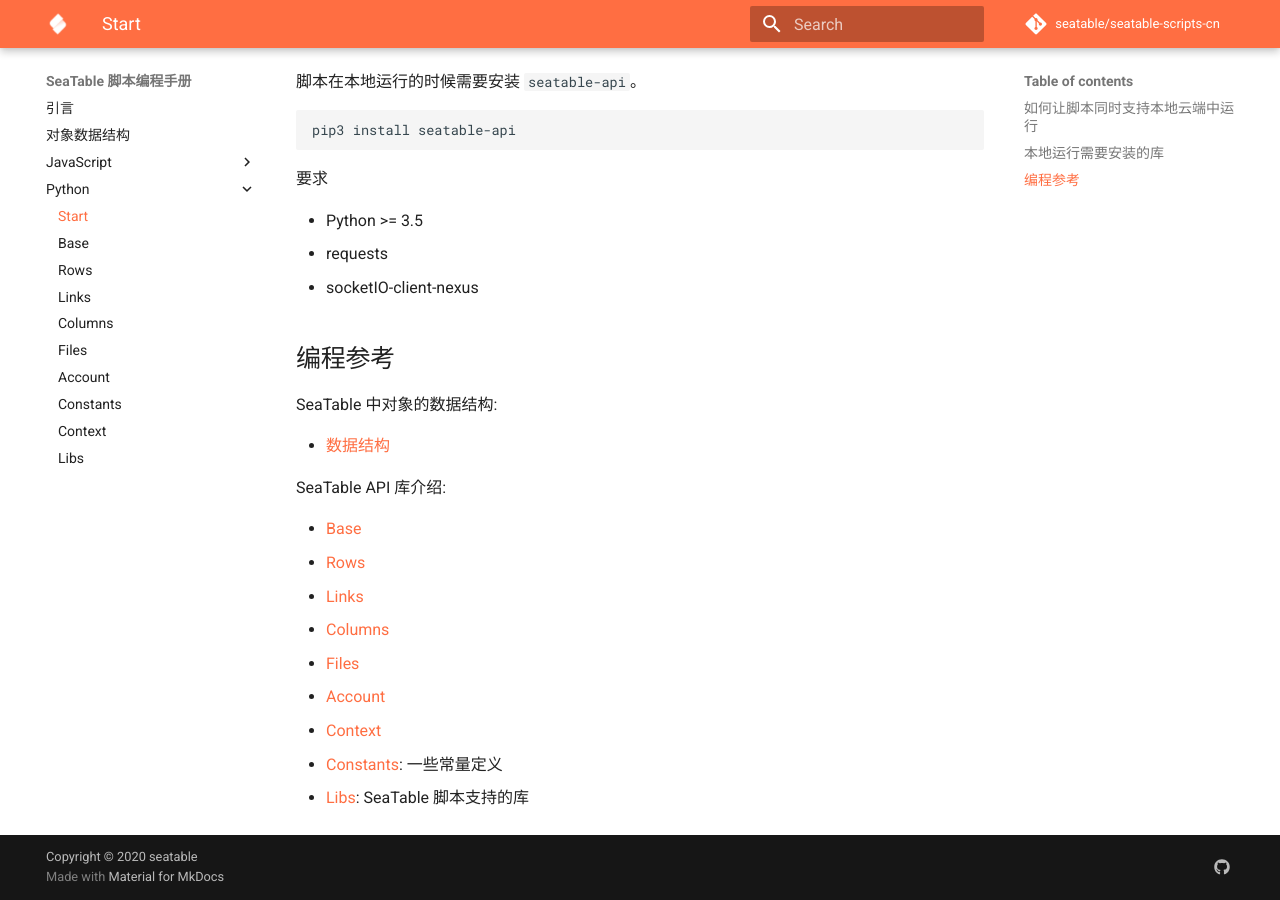
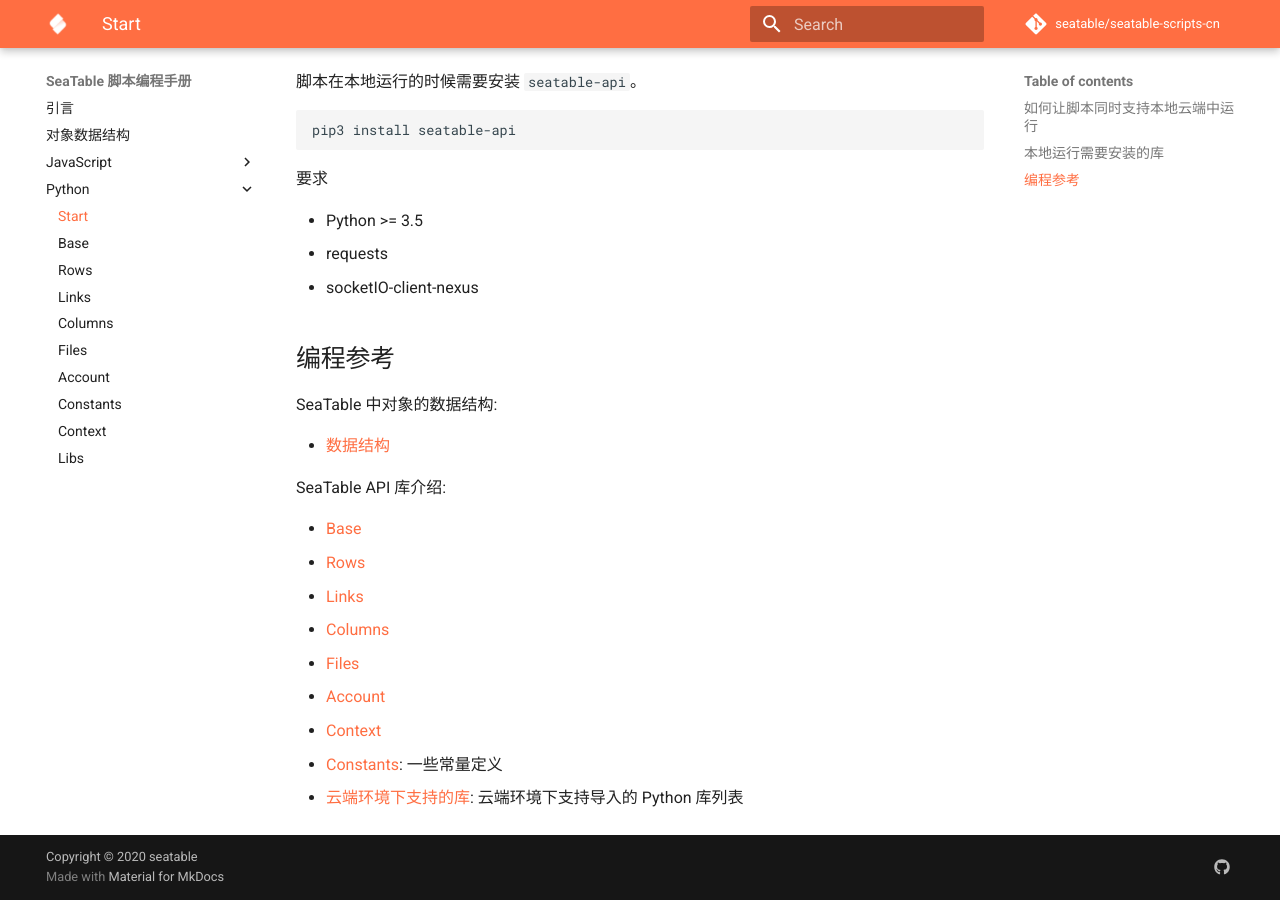
Before and after one commit to seatable/seatable-scripts-cn, an MkDocs documentation site: the page built from manual/python/README.md, in a window 1280 px wide and 900 px high, scrolled down 719 px. Built offline with MkDocs 1.6.1 and Material for MkDocs 9.7.7, drawn with Linux system fonts in a browser that asks for light colours; comment, search, counter and statistics services are not loaded.

Commit message:
Update README.md

```diff
--- a/manual/python/README.md
+++ b/manual/python/README.md
@@ -51,4 +51,4 @@
 * [Account](account.md)
 * [Context](context.md)
 * [Constants](constants.md): 一些常量定义
-* [Libs](libs.md): SeaTable 脚本支持的库
+* [云端环境下支持的库](libs.md): 云端环境下支持导入的 Python 库列表
```
